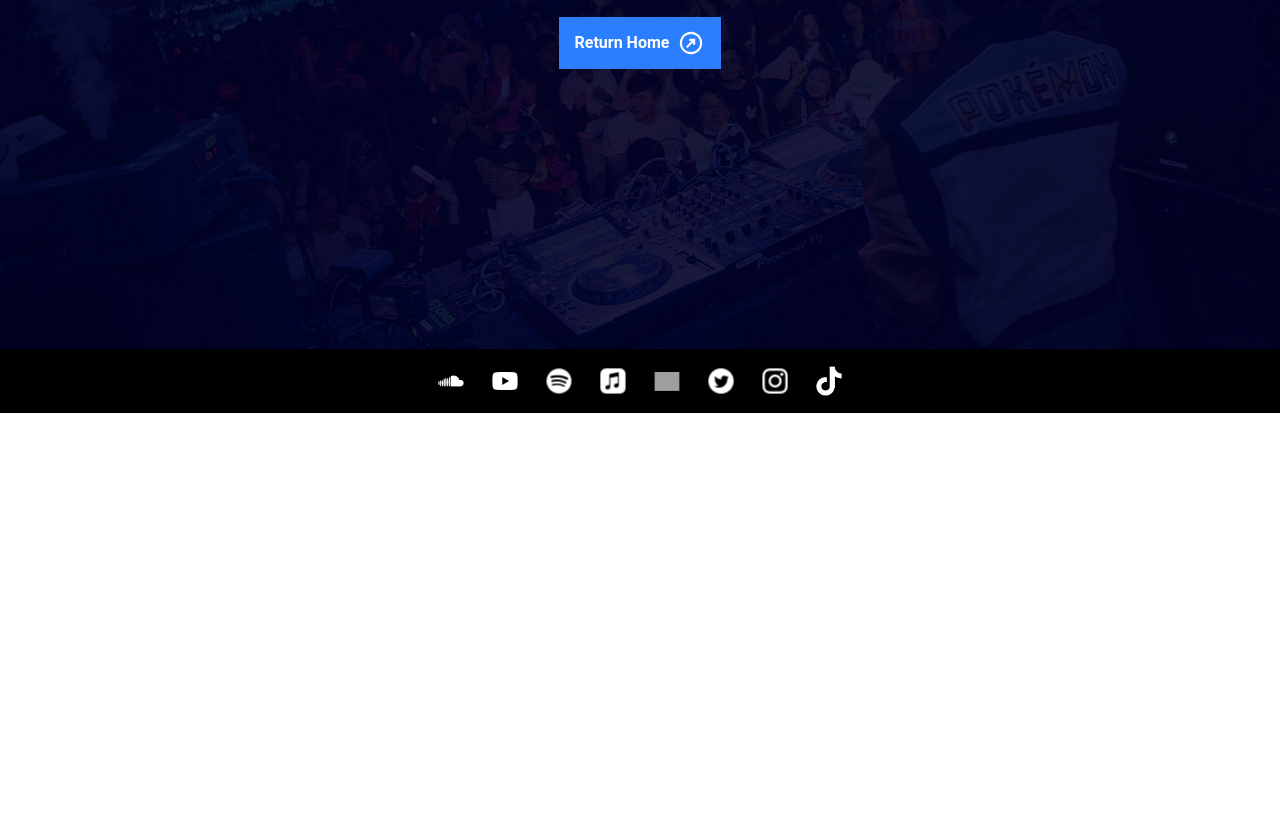
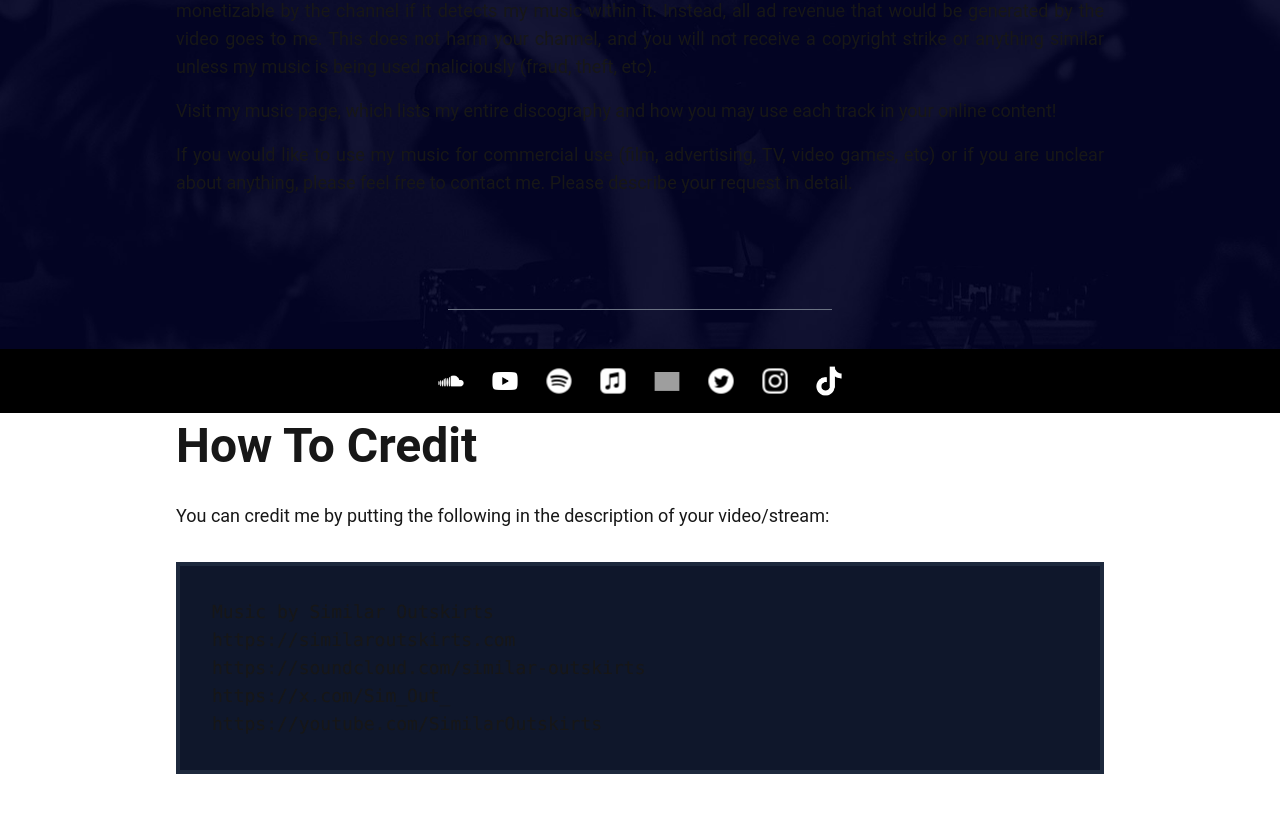
Before and after one commit to TroyKurniawan/similaroutskirts-website-v1.1, a Next.js app: page /musicusage in a window 1280 px wide. Before the commit this address had no page. Shown: the part 387-1200 px from the top of the page. Before the commit the page ends 800 px from the top, so only its background shows below. Built offline with nearby package versions, Linux system fonts and the light colour scheme; grey boxes are pictures that could not be loaded.

Commit message:
Added Music Usage page.

```diff
--- a/src/app/components/header.tsx
+++ b/src/app/components/header.tsx
@@ -42,7 +42,7 @@ function Header() {
           <ButtonHeader title="About" link="/about" />
           <ButtonHeader title="Music" link="/music" />
           <ButtonHeader title="Live Shows" link="/liveshows" />
-          <ButtonHeader title="Music Usage" link="/music-usage" />
+          <ButtonHeader title="Music Usage" link="/musicusage" />
           <ButtonHeader title="Contact" link="/contact" />
         </div>
 
--- /dev/null
+++ b/src/app/components/paragraphsection.tsx
@@ -0,0 +1,45 @@
+type ParagraphSectionProps = {
+  title: string;
+  text: string[];
+  code: string[];
+};
+
+function ParagraphSection({ title, text, code }: ParagraphSectionProps) {
+  return (
+    <div className="w-screen grid justify-center my-12 lg:my-12">
+      <div
+        className="w-96 sm:w-[36rem] md:w-[42rem] lg:w-[60rem]
+                      px-4 grid"
+      >
+        {/* Title */}
+        {title[0] && (
+          <h2 className="text-3xl md:text-5xl font-bold mb-8">{title}</h2>
+        )}
+
+        {/* Paragraph */}
+        <div className="text-sm md:text-lg text-justify space-y-4">
+          {text.map((t) => (
+            <p>{t}</p>
+          ))}
+        </div>
+
+        {/* Code */}
+        {code[0] && (
+          <div
+            className="text-xs md:text-lg
+                            p-4 md:p-8 mt-8
+                            border-4 border-slate-800 bg-slate-900 bg-opacity-50 backdrop-blur"
+          >
+            <code>
+              {code.map((t) => (
+                <p>{t}</p>
+              ))}
+            </code>
+          </div>
+        )}
+      </div>
+    </div>
+  );
+}
+
+export default ParagraphSection;
--- /dev/null
+++ b/src/app/musicusage/FAQdata.js
@@ -0,0 +1,18 @@
+export const FAQdata = [
+    {
+        "question": "Can I use your music in my YouTube videos and Twitch streams? Which of your songs are \"safe\" to use?",
+        "answer": "Generally speaking, yes! Songs that are original (non-remix) and self-released (not released with a music label) can be used in your videos. All other songs that involve other parties (original creator of remixes, music labels, etc.) will vary widely in usage since everyone has their own rules they like to follow. I've created a list of my discography that describes which tracks are \"safe\" to use in your YouTube and Twitch content (with certain restrictions in place). Check it out here. You are free to contact me if you have any questions or need any clarification."
+    },
+    {
+        "question": "Can I use your music in my school project?",
+        "answer": "As long as you aren't directly monetizing it, sure! Hope you get that A!"
+    },
+    {
+        "question": "Can I promote your music on my YouTube music promotional channel?",
+        "answer": "Yes! Keep in mind that certain songs may have YouTube Content ID enabled, and therefore cannot be monetized. This will not harm your channel. Check out a list of my songs and their restrictions here."
+    },
+    {
+        "question": "Can I make custom maps/charts of your songs for <insert rhythm game here>?",
+        "answer": "Yes! Check out the \"CUSTOM MAPS/CHARTS FOR RHYTHM GAMES\" section to see a list of games. Don't see a particular game in the list? Feel free to contact me. To clarify, this is fan-created maps/charts not officially released by the game developers. You may not monetize it. If you are looking to officially release my music along with a map/chart in your game, please contact me for an official license."
+    },
+]
--- /dev/null
+++ b/src/app/musicusage/FAQsection.tsx
@@ -0,0 +1,52 @@
+"use client";
+
+import { useState } from "react";
+
+type FAQsectionProps = {
+  question: string;
+  answer: string;
+};
+
+function FAQsection({ question, answer }: FAQsectionProps) {
+  const [open, setOpen] = useState(false);
+
+  return (
+    <>
+      {/* Question */}
+      <div
+        className="border-l-8 border-blue-500
+                    bg-slate-800 hover:bg-slate-700 cursor-pointer transition-all
+                    py-4 px-8 mt-4
+                    flex justify-between place-items-center"
+        onClick={() => setOpen(!open)}
+      >
+        <div className="w-[90%] flex place-items-center font-bold text-lg md:text-2xl">
+          <p className="mr-6">Q:</p>
+          <h2 className="">{question}</h2>
+        </div>
+        <svg
+          xmlns="http://www.w3.org/2000/svg"
+          height="50px"
+          viewBox="0 -960 960 960"
+          width="50px"
+          fill="white"
+          className={open ? "rotate-180 transition-all" : " transition-all"}
+        >
+          <path d="M480-360 280-560h400L480-360Z" />
+        </svg>
+      </div>
+
+      {/* Answer */}
+      {open && (
+        <div
+          className="bg-slate-900 border-l-8 border-blue-500
+                    px-16 py-4 flex"
+        >
+          A: {answer}
+        </div>
+      )}
+    </>
+  );
+}
+
+export default FAQsection;
--- /dev/null
+++ b/src/app/musicusage/musicusagedata.js
@@ -0,0 +1,42 @@
+export const MusicUsageData = [
+    {
+        "title": "General Info",
+        "text": [
+            "My music is available to be used in your YouTube and Twitch content, many of which come with certain restrictions.",
+
+            "One particular restriction involves YouTube content ID, which allows me to prevent a YouTube video from being monetizable by the channel if it detects my music within it. Instead, all ad revenue that would be generated by the video goes to me. This does not harm your channel, and you will not receive a copyright strike or anything similar unless my music is being used maliciously (fraud, theft, etc).",
+
+            "Visit my music page, which lists my entire discography and how you may use each track in your online content!",
+
+            "If you would like to use my music for commercial use (film, advertising, TV, video games, etc) or if you are unclear about anything, please feel free to contact me. Please describe your request in detail.",
+        ],
+        "code": []
+    },
+    {
+        "title": "How To Credit",
+        "text": [
+            "You can credit me by putting the following in the description of your video/stream:",
+        ],
+        "code": [
+            "Music by Similar Outskirts",
+            "https://similaroutskirts.com",
+            "https://soundcloud.com/similar-outskirts",
+            "https://x.com/Sim_Out_",
+            "https://youtube.com/SimilarOutskirts",
+        ]
+    },
+    {
+        "title": "Custom Maps/Charts For Rhythm Games",
+        "text": [
+            "Feel free to make custom rhythm game maps/charts in the following games. These should be fan-made. Commercial use is NOT allowed. If you are a developer looking to officially release my music along with a map/chart in your game, feel free to contact me.",
+        ],
+        "code": [
+            "- A Dance of Fire and Ice",
+            "- Clone Hero",
+            "- osu!",
+            "- Project Arrythmia",
+            "- Rhythm Doctor",
+            "- Soundodger 2",
+        ]
+    },
+]
--- /dev/null
+++ b/src/app/musicusage/page.tsx
@@ -0,0 +1,74 @@
+import PageTitle from "../components/pagetitle";
+import ParagraphSection from "../components/paragraphsection";
+import { MusicUsageData } from "./musicusagedata";
+import FAQsection from "./FAQsection";
+import { FAQdata } from "./FAQdata";
+// import { Helmet } from "react-helmet-async";
+import Divider from "../components/divider";
+
+function MusicUsage() {
+  return (
+    <>
+      {/* <Helmet>
+        <title>Music Usage</title>
+        <meta
+          name="description"
+          content="How to use music by Similar Outskirts fairly"
+        />
+        <link rel="canonical" href="/music-usage" />
+      </Helmet> */}
+
+      {/* Background */}
+      <div
+        className="h-screen w-screen bg-[url(/backgrounds/bg-musicusage.jpg)] fixed -z-50
+                   bg-cover bg-no-repeat bg-[70%] md:bg-center"
+      />
+      <div className="grid place-items-center animate-fadeInSlide mb-16">
+        {/* Title */}
+        <PageTitle title={"Music Usage"} />
+
+        {/* General Info */}
+        <ParagraphSection
+          title={MusicUsageData[0].title}
+          text={MusicUsageData[0].text}
+          code={MusicUsageData[0].code}
+        />
+
+        <Divider />
+
+        {/* How To Credit */}
+        <ParagraphSection
+          title={MusicUsageData[1].title}
+          text={MusicUsageData[1].text}
+          code={MusicUsageData[1].code}
+        />
+
+        <Divider />
+
+        {/* Custom Maps/Charts for Rhythm Games */}
+        <ParagraphSection
+          title={MusicUsageData[2].title}
+          text={MusicUsageData[2].text}
+          code={MusicUsageData[2].code}
+        />
+
+        <Divider />
+
+        {/* FAQ */}
+        <div
+          className="w-96 sm:w-[36rem] md:w-[42rem] lg:w-[60rem]
+                    px-4 grid my-12"
+        >
+          <h2 className="text-3xl md:text-5xl font-bold mb-8">FAQ</h2>
+          {FAQdata.map((faq) => (
+            <FAQsection question={faq.question} answer={faq.answer} />
+          ))}
+        </div>
+
+        <div className="h-28" />
+      </div>
+    </>
+  );
+}
+
+export default MusicUsage;
```
Also changed, not shown: public/backgrounds/bg-musicusage.jpg (added), src/app/music/musicdata.csv (renamed from src/app/music/musicdata/musicdata.csv), src/app/music/musicdata.js (renamed from src/app/music/musicdata/musicdata.js), 1 other file (tests, documents, lock files or other folders).
